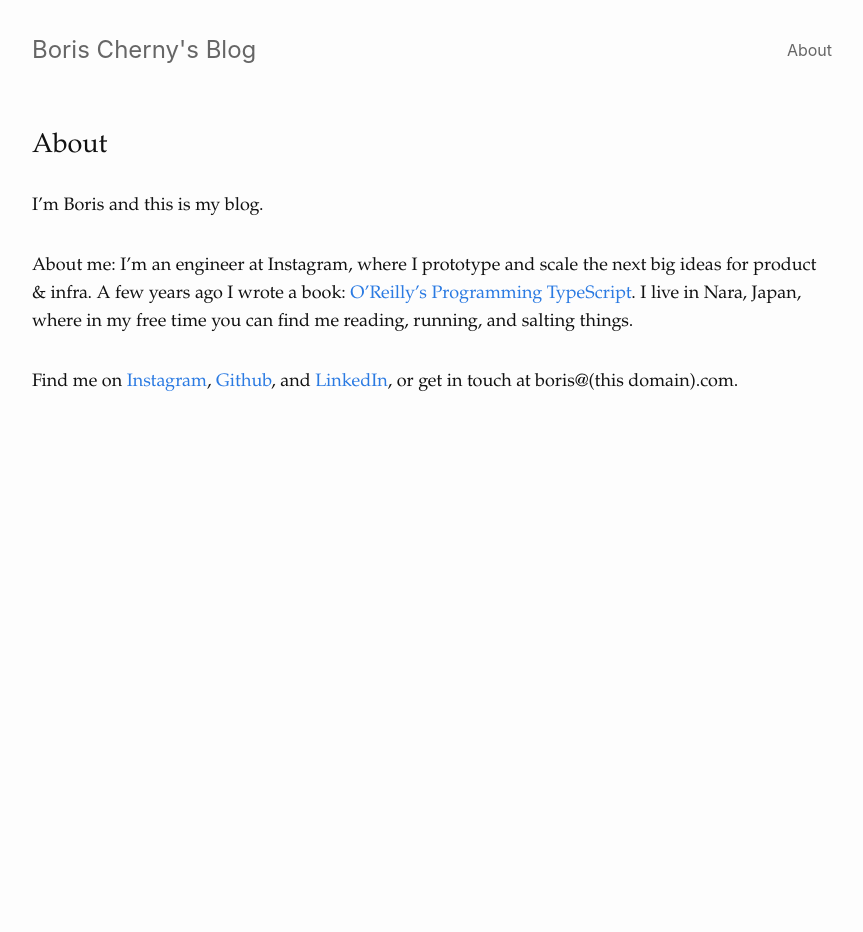
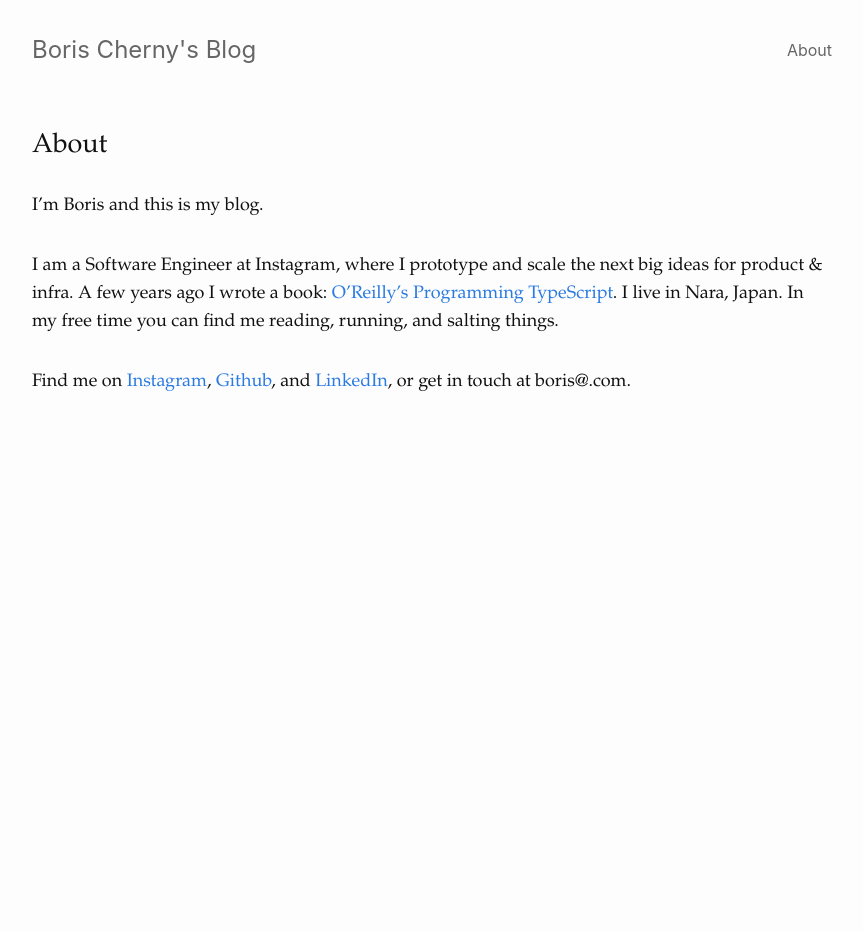
Before and after one commit to bcherny/bcherny.github.io, a Jekyll site: the page built from about.md, in a window 1280 px wide. Shown: the whole page, without its empty margins (208-1071 px from the left). Built offline with Jekyll 4.4.1, drawn with Linux system fonts in a browser that asks for light colours.

Commit message:
Update about.md

```diff
--- a/about.md
+++ b/about.md
@@ -6,6 +6,6 @@ permalink: /about/
 
 I'm Boris and this is my blog.
 
-About me: I'm an engineer at Instagram, where I prototype and scale the next big ideas for product & infra. A few years ago I wrote a book: [O'Reilly's Programming TypeScript](https://amazon.com/Programming-TypeScript-Making-JavaScript-Applications/dp/1492037656). I live in Nara, Japan, where in my free time you can find me reading, running, and salting things.
+I am a Software Engineer at Instagram, where I prototype and scale the next big ideas for product & infra. A few years ago I wrote a book: [O'Reilly's Programming TypeScript](https://amazon.com/Programming-TypeScript-Making-JavaScript-Applications/dp/1492037656). I live in Nara, Japan. In my free time you can find me reading, running, and salting things.
 
-Find me on [Instagram](https://www.instagram.com/b.cherny/), [Github](https://github.com/bcherny), and [LinkedIn](https://www.linkedin.com/in/bcherny), or get in touch at boris@(this domain).com.
+Find me on [Instagram](https://www.instagram.com/b.cherny/), [Github](https://github.com/bcherny), and [LinkedIn](https://www.linkedin.com/in/bcherny), or get in touch at boris@<this domain>.com.
```
